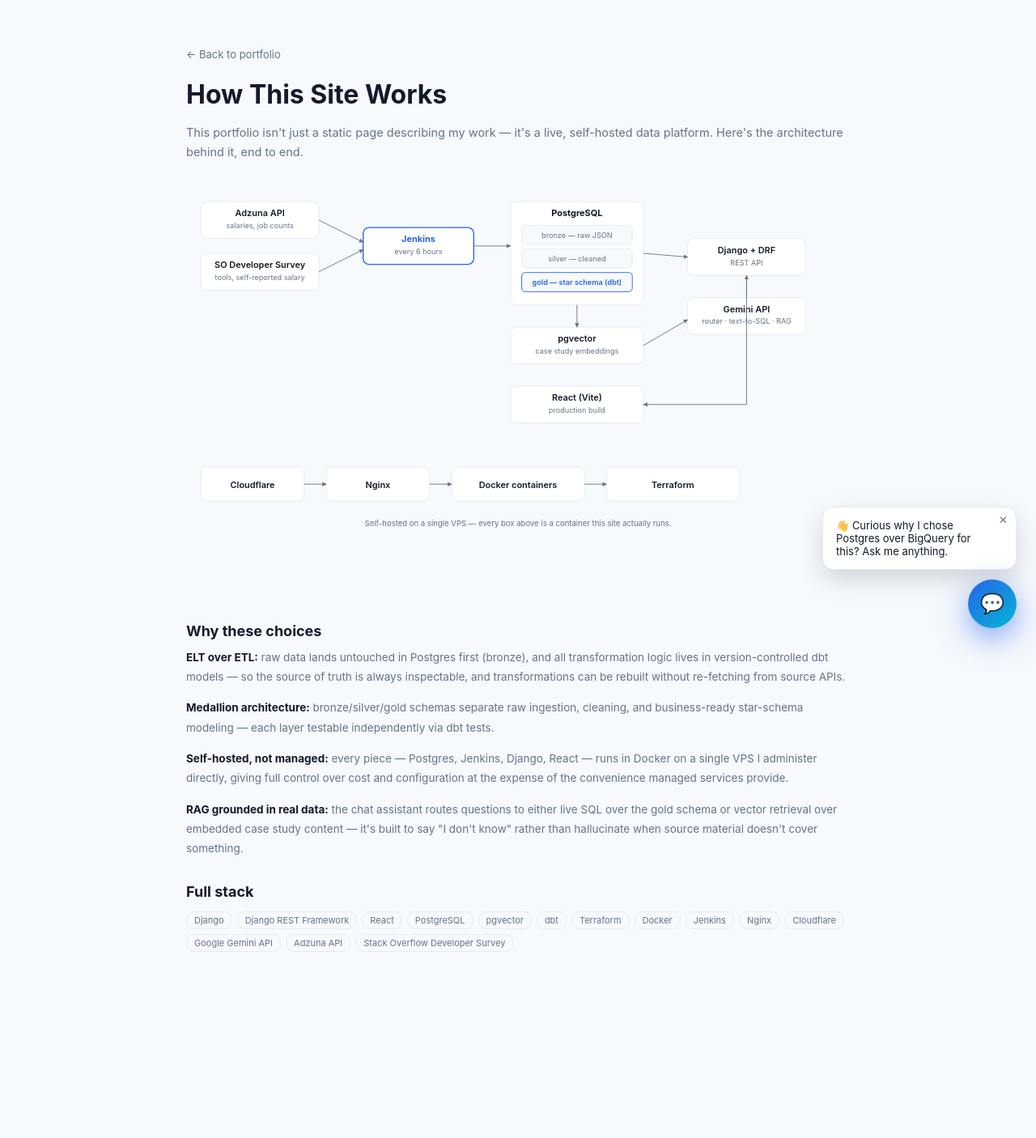
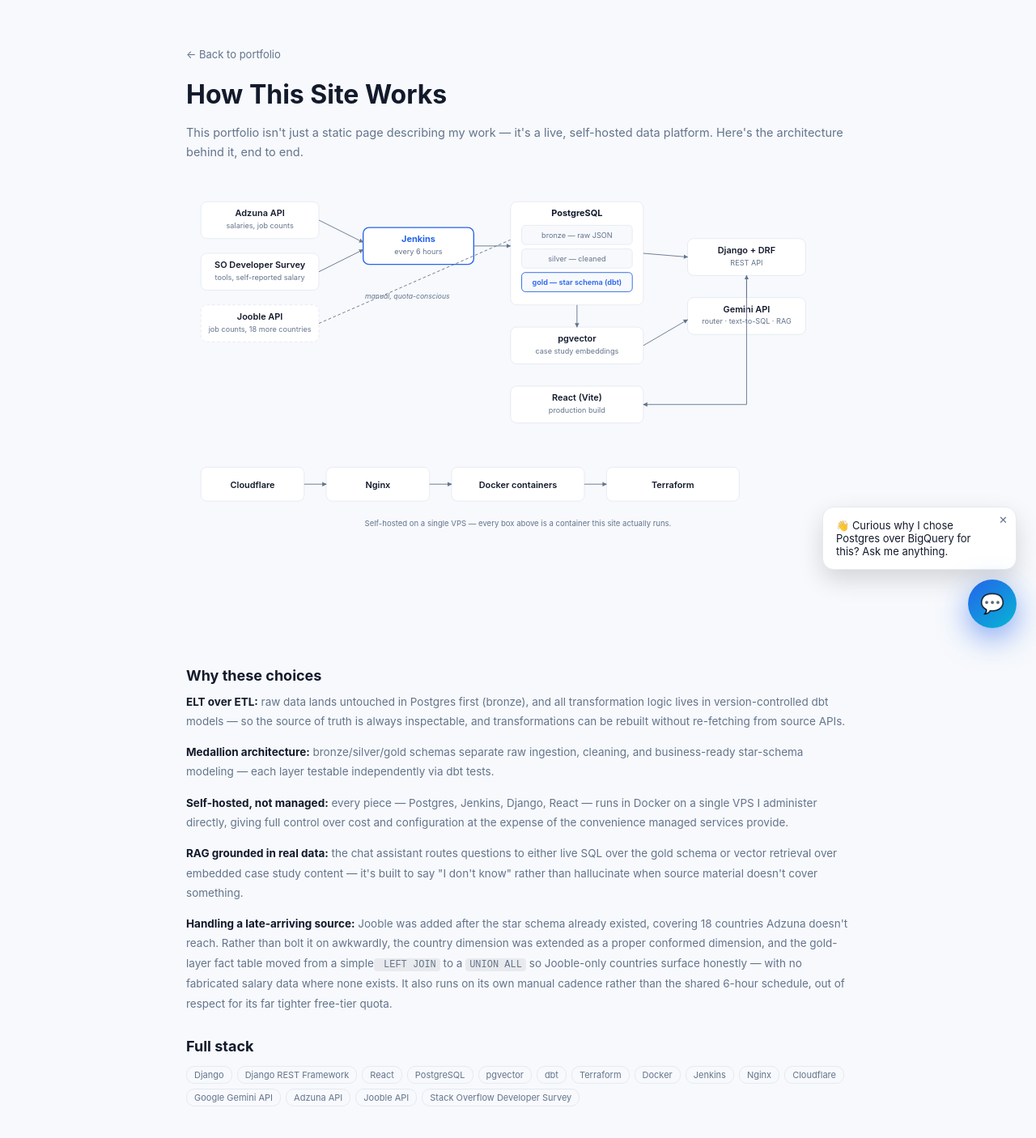
Before and after one commit to aakashmanandhar/data-eng-portfolio, a React (Vite) app in the folder apps/web/: page /architecture in a window 1280 px wide. Shown: the top 1406 px of the page at 81% size. Before the commit the page ends 1232 px from the top, so only its background shows below. Built offline with nearby package versions, Linux system fonts and the light colour scheme.

Commit message:
Update architecture page to reflect Jooble integration and late-arriving-source handling

```diff
--- a/apps/web/src/pages/ArchitecturePage.jsx
+++ b/apps/web/src/pages/ArchitecturePage.jsx
@@ -4,7 +4,7 @@
 const stack = [
   'Django', 'Django REST Framework', 'React', 'PostgreSQL', 'pgvector',
   'dbt', 'Terraform', 'Docker', 'Jenkins', 'Nginx', 'Cloudflare',
-  'Google Gemini API', 'Adzuna API', 'Stack Overflow Developer Survey'
+  'Google Gemini API', 'Adzuna API', 'Jooble API', 'Stack Overflow Developer Survey'
 ]
 
 function ArchitecturePage() {
@@ -17,7 +17,7 @@
         self-hosted data platform. Here's the architecture behind it, end to end.
       </p>
 
-      <svg viewBox="0 0 900 520" style={{ width: '100%', height: 'auto', marginBottom: '30px' }}>
+      <svg viewBox="0 0 900 580" style={{ width: '100%', height: 'auto', marginBottom: '30px' }}>
         <defs>
           <marker id="arrow" viewBox="0 0 10 10" refX="9" refY="5" markerWidth="6" markerHeight="6" orient="auto-start-reverse">
             <path d="M 0 0 L 10 5 L 0 10 z" fill="var(--muted)" />
@@ -33,6 +33,10 @@
         <text x="100" y="110" textAnchor="middle" fontSize="12" fill="var(--text)" fontWeight="600">SO Developer Survey</text>
         <text x="100" y="126" textAnchor="middle" fontSize="10" fill="var(--muted)">tools, self-reported salary</text>
 
+        <rect x="20" y="160" width="160" height="50" rx="8" fill="var(--bg-alt)" stroke="var(--border)" strokeDasharray="4,3" />
+        <text x="100" y="180" textAnchor="middle" fontSize="12" fill="var(--text)" fontWeight="600">Jooble API</text>
+        <text x="100" y="196" textAnchor="middle" fontSize="10" fill="var(--muted)">job counts, 18 more countries</text>
+
         {/* Jenkins */}
         <rect x="240" y="55" width="150" height="50" rx="8" fill="var(--bg-alt)" stroke="var(--accent1)" strokeWidth="1.5" />
         <text x="315" y="75" textAnchor="middle" fontSize="12" fill="var(--accent1)" fontWeight="700">Jenkins</text>
@@ -40,6 +44,8 @@
 
         <line x1="180" y1="45" x2="240" y2="75" stroke="var(--muted)" markerEnd="url(#arrow)" />
         <line x1="180" y1="115" x2="240" y2="85" stroke="var(--muted)" markerEnd="url(#arrow)" />
+        <line x1="180" y1="185" x2="455" y2="65" stroke="var(--muted)" strokeDasharray="4,3" markerEnd="url(#arrow)" />
+        <text x="300" y="152" textAnchor="middle" fontSize="9.5" fill="var(--muted)" fontStyle="italic">manual, quota-conscious</text>
 
         {/* Postgres medallion */}
         <rect x="440" y="20" width="180" height="140" rx="8" fill="var(--bg-alt)" stroke="var(--border)" />
@@ -117,10 +123,19 @@
           React — runs in Docker on a single VPS I administer directly, giving full control over cost and configuration
           at the expense of the convenience managed services provide.
         </p>
-        <p>
+        <p style={{ marginBottom: '14px' }}>
           <strong style={{ color: 'var(--text)' }}>RAG grounded in real data:</strong> the chat assistant routes questions
           to either live SQL over the gold schema or vector retrieval over embedded case study content — it's built to say
           "I don't know" rather than hallucinate when source material doesn't cover something.
+        </p>
+        <p>
+          <strong style={{ color: 'var(--text)' }}>Handling a late-arriving source:</strong> Jooble was added after the star
+          schema already existed, covering 18 countries Adzuna doesn't reach. Rather than bolt it on awkwardly, the country
+          dimension was extended as a proper conformed dimension, and the gold-layer fact table moved from a simple
+          <code style={{ background: 'rgba(0,0,0,0.06)', padding: '1px 5px', borderRadius: '4px', fontSize: '12px' }}> LEFT JOIN</code> to
+          a <code style={{ background: 'rgba(0,0,0,0.06)', padding: '1px 5px', borderRadius: '4px', fontSize: '12px' }}>UNION ALL</code> so
+          Jooble-only countries surface honestly — with no fabricated salary data where none exists. It also runs on its own
+          manual cadence rather than the shared 6-hour schedule, out of respect for its far tighter free-tier quota.
         </p>
       </div>
 
```
